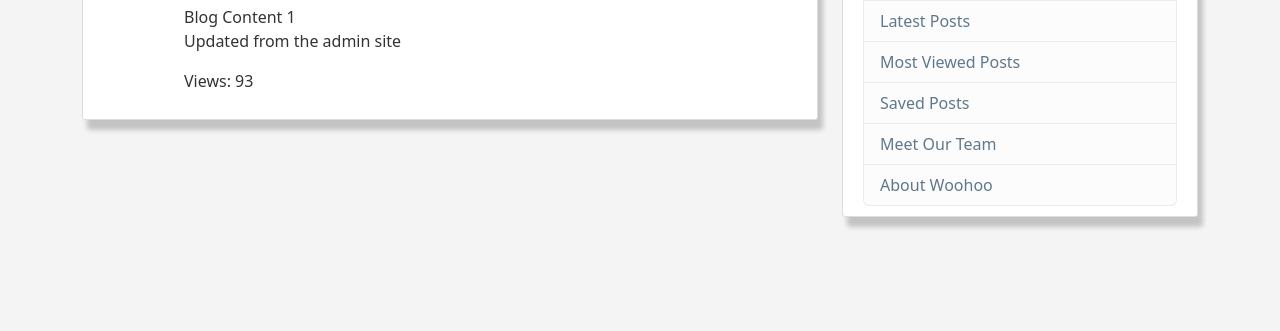
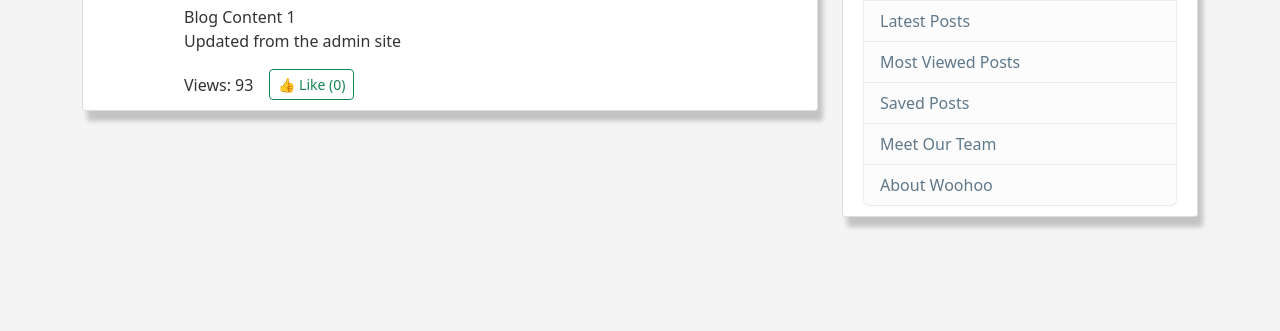
Before and after one commit to vsredshift/woohoo, a Django app: page /blog/post/1/ in a window 1280 px wide. Shown: the part 214-545 px from the top of the page. Run offline with Django 5.2, Linux system fonts and the light colour scheme; data comes from the database, SQL or seed files in the repository; both versions use the stored data as it was after the commit; some libraries are stand-ins or nearby versions.

Commit message:
add likes to post details

```diff
--- a/blog/templates/blog/post_detail.html
+++ b/blog/templates/blog/post_detail.html
@@ -32,7 +32,17 @@
     <h2 class="article-title">{{post.title}}</a></h2>
     <p class="article-subtitle">{{post.subtitle}}</p>
     <p class="article-content">{{post.content|safe}}</p>
-    <p>Views: {{post.views}}</p>
+
+    <div class="d-flex align-items-center">
+      <span class="me-3">Views: {{ post.views }}</span>
+
+      <form action="{% url 'toggle-like' post.pk %}" method="POST">
+          {% csrf_token %}
+          <button type="submit" class="btn btn-sm {% if user in post.likes.all %}btn-success{% else %}btn-outline-success{% endif %}">
+            👍 Like{% if post.total_likes > 1 %}s{% endif %} ({{ post.total_likes }})
+          </button>
+        </form>
+      </div>
   </div>
 </article>
 {% endblock content %}
--- a/blog/urls.py
+++ b/blog/urls.py
@@ -12,6 +12,7 @@ from .views import (
     MostViewedPostsView,
     SavedPostsListView,
     toggle_save_post,
+    toggle_like_post,
     AboutView,
 )
 
@@ -22,6 +23,7 @@ urlpatterns = [
     path("post/new/", PostCreateView.as_view(), name="post-create"),
     path("post/<int:pk>/update/", PostUpdateView.as_view(), name="post-update"),
     path("post/<int:pk>/delete/", PostDeleteView.as_view(), name="post-delete"),
+    path("post/<int:pk>/like/", toggle_like_post, name="toggle-like"),
     path(
         "category/<slug:slug>/", CategoryPostListView.as_view(), name="category-posts"
     ),
--- a/blog/views.py
+++ b/blog/views.py
@@ -186,3 +186,15 @@ def toggle_save_post(request, post_id):
         messages.success(request, "Post saved successfully!")
 
     return redirect(request.META.get("HTTP_REFERER", "blog-home"))
+
+
+@login_required
+def toggle_like_post(request, pk):
+    post = get_object_or_404(Post, pk=pk)
+
+    if request.user in post.likes.all():
+        post.likes.remove(request.user)
+    else:
+        post.likes.add(request.user)
+
+    return redirect("post-detail", pk=post.pk)
```
Also changed, not shown: db.sqlite3.
